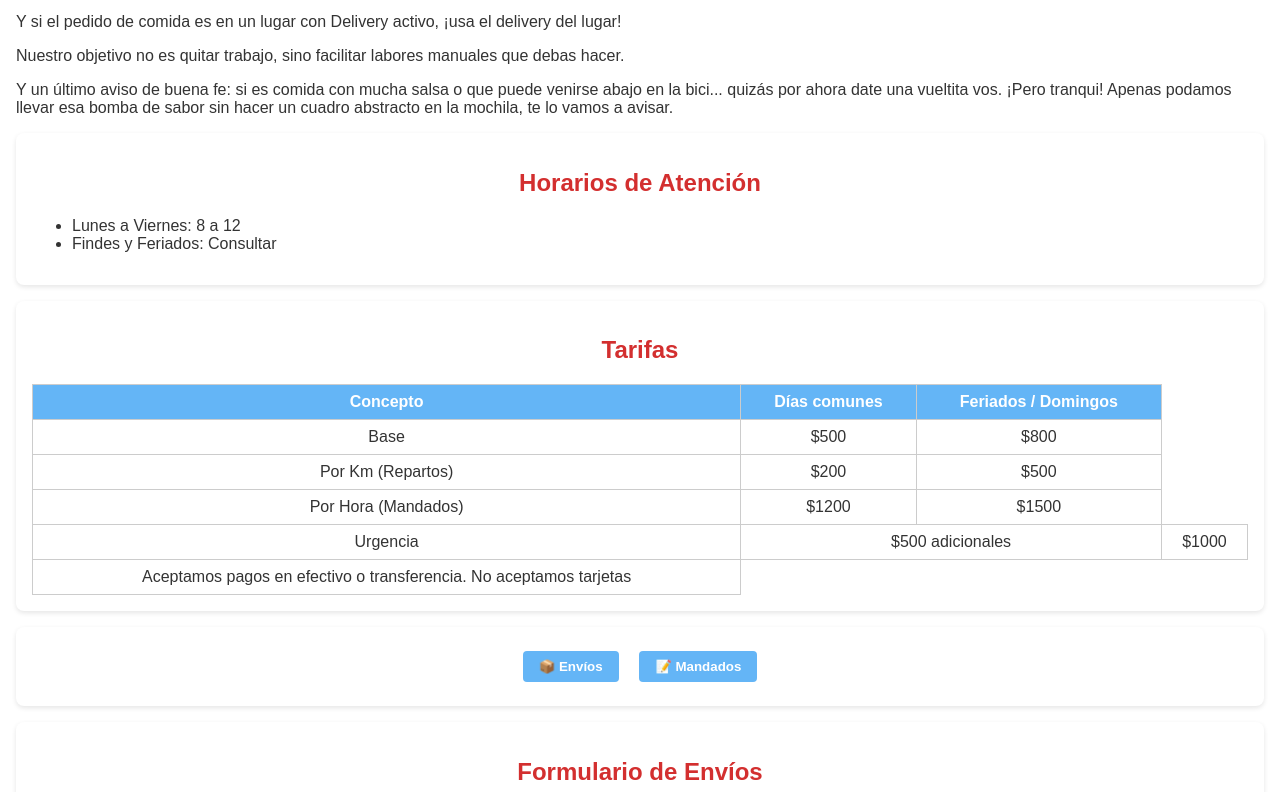
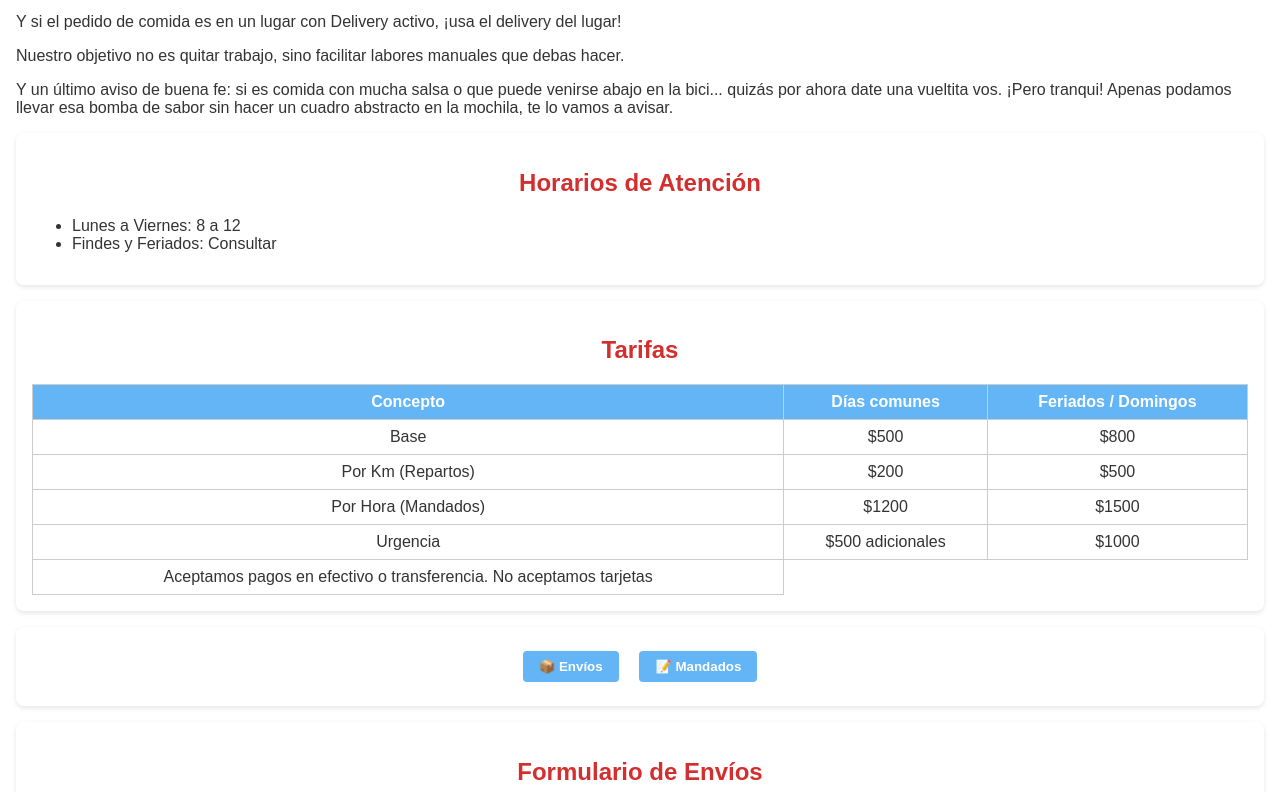
Before and after one commit to Laureano-Olmos/mibiciya-sl, a plain HTML site: page index.html in a window 1280 px wide. Shown: the part 411-1203 px from the top of the page. Drawn offline with Linux system fonts and the light colour scheme.

Commit message:
Update index.html

```diff
--- a/index.html
+++ b/index.html
@@ -41,7 +41,7 @@
       <tr><td>Base</td><td>$500</td><td>$800</td></tr>
       <tr><td>Por Km (Repartos)</td><td>$200</td><td>$500</td></tr>
       <tr><td>Por Hora (Mandados)</td><td>$1200</td><td>$1500</td></tr>
-      <tr><td>Urgencia</td><td colspan="2">$500 adicionales</td><td>$1000</td></tr>
+      <tr><td>Urgencia</td><td>$500 adicionales</td><td>$1000</td></tr>
       <tr><td>Aceptamos pagos en efectivo o transferencia. No aceptamos tarjetas</td>
     </table>
   </div>
```
